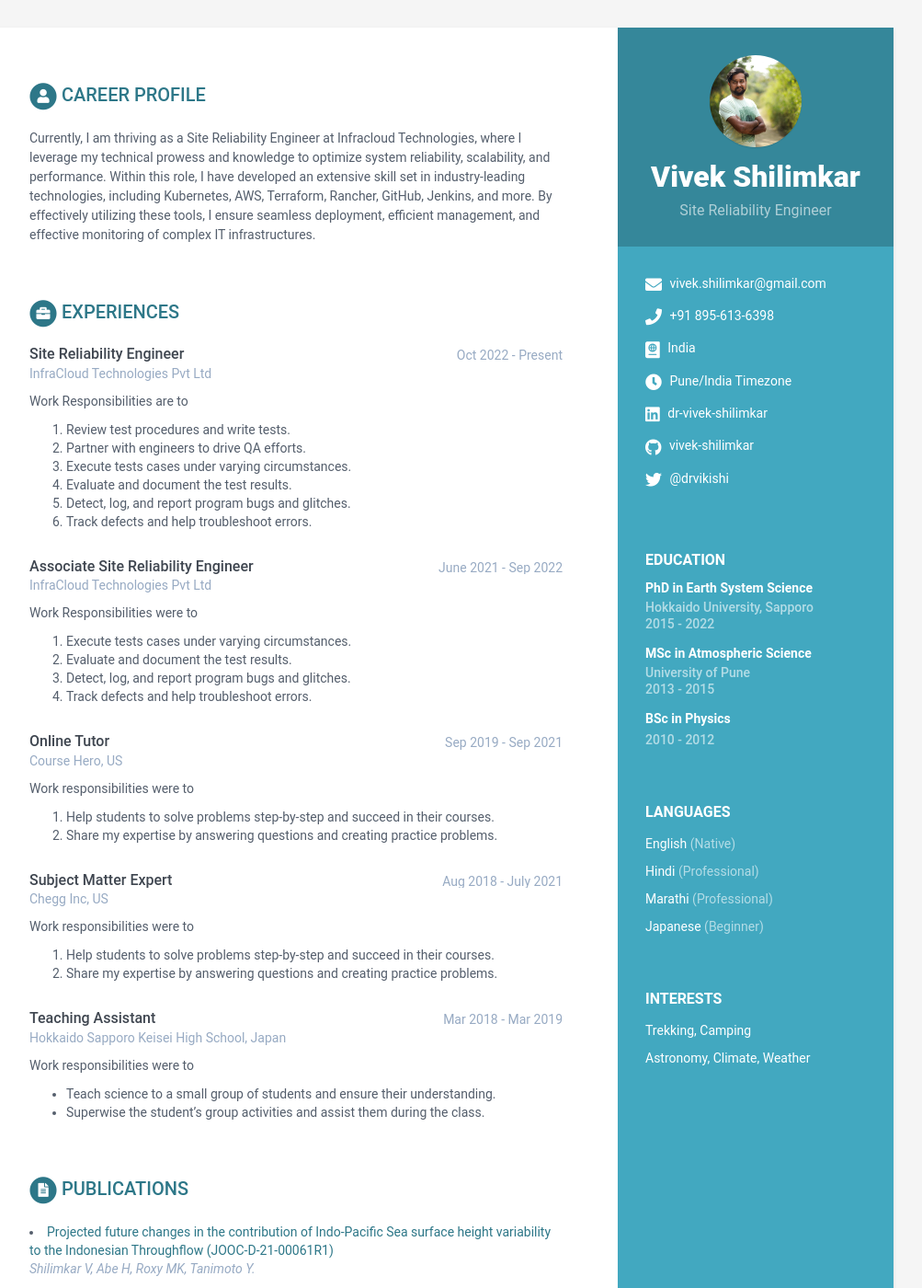
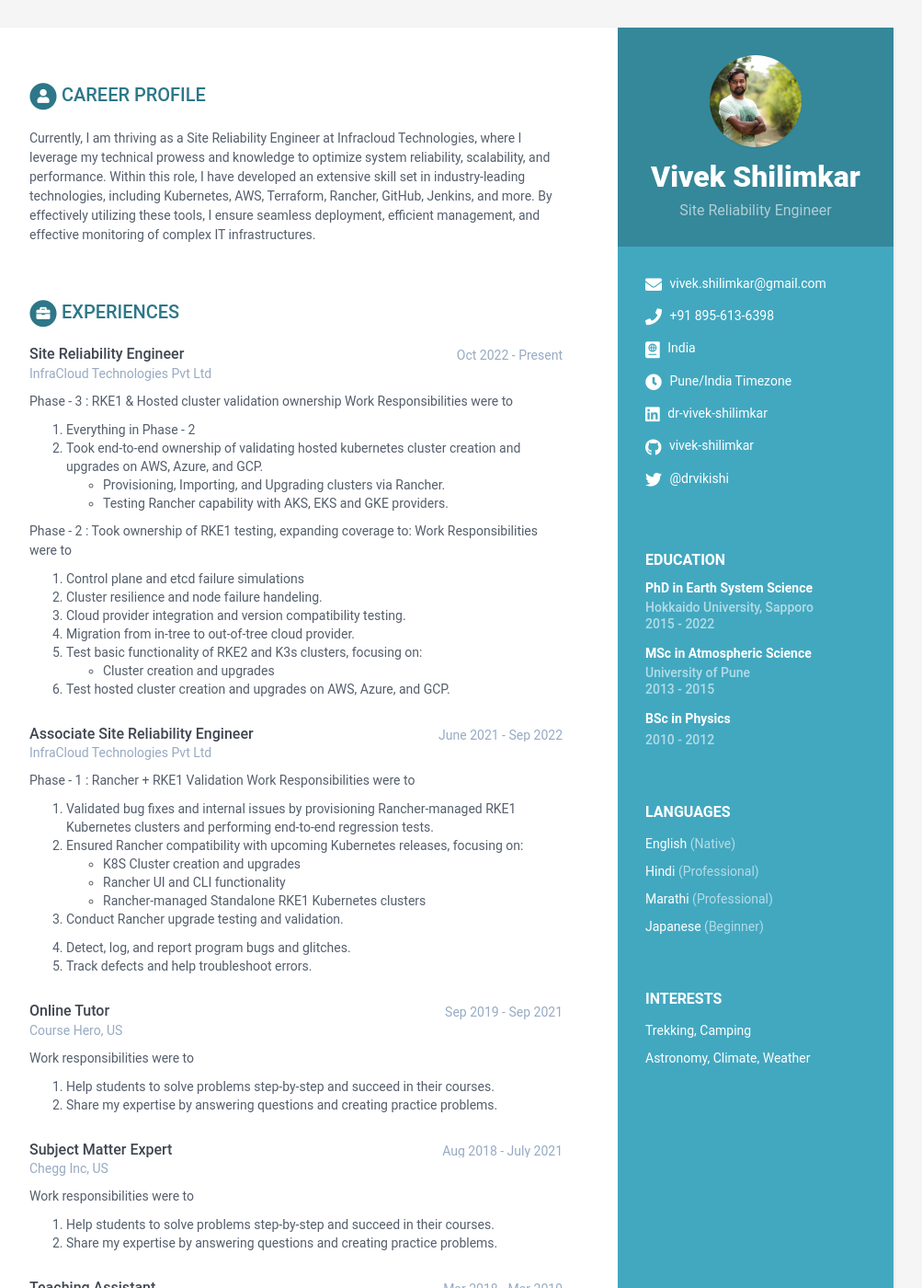
Before and after one commit to vivek-shilimkar/CV, a Jekyll site: the page built from index.html, in a window 1280 px wide and 1400 px high. Shown: the whole window at 92% size, without its empty margins (168-1171 px from the left). Built offline with Jekyll 4.4.1, drawn with Linux system fonts in a browser that asks for light colours.

Commit message:
update on april 10

```diff
--- a/_data/data.yml
+++ b/_data/data.yml
@@ -85,21 +85,37 @@ experiences:
         time: Oct 2022 - Present
         company: InfraCloud Technologies Pvt Ltd
         details: |
-          Work Responsibilities are to
-          1.	Review test procedures and write tests.
-          2.	Partner with engineers to drive QA efforts.
-          3.	Execute tests cases under varying circumstances.
-          4.	Evaluate and document the test results.
-          5.	Detect, log, and report program bugs and glitches.
-          6.	Track defects and help troubleshoot errors.
+          Phase - 3 : RKE1 & Hosted cluster validation ownership
+          Work Responsibilities were to
+          1. Everything in Phase - 2
+          2. Took end-to-end ownership of validating hosted kubernetes cluster
+             creation and upgrades on AWS, Azure, and GCP.
+             - Provisioning, Importing, and Upgrading clusters via Rancher.
+             - Testing Rancher capability with AKS, EKS and GKE providers.
+
+          Phase - 2 : Took ownership of RKE1 testing, expanding coverage to:
+          Work Responsibilities were to
+          1. Control plane and etcd failure simulations
+          2. Cluster resilience and node failure handeling.
+          3. Cloud provider integration and version compatibility testing.
+          4. Migration from in-tree to out-of-tree cloud provider.
+          5. Test basic functionality of RKE2 and K3s clusters, focusing on:
+              - Cluster creation and upgrades
+          6. Test hosted cluster creation and upgrades on AWS, Azure, and GCP.
 
       - role: Associate Site Reliability Engineer
         time: June 2021 - Sep 2022
         company: InfraCloud Technologies Pvt Ltd
         details: |
+          Phase - 1 : Rancher + RKE1 Validation
           Work Responsibilities were to
-          1.	Execute tests cases under varying circumstances.
-          2.	Evaluate and document the test results.
+          1.	Validated bug fixes and internal issues by provisioning Rancher-managed RKE1 Kubernetes clusters and performing end-to-end regression tests.
+          2.	Ensured Rancher compatibility with upcoming Kubernetes releases, focusing on:
+              - K8S Cluster creation and upgrades
+              - Rancher UI and CLI functionality
+              - Rancher-managed Standalone RKE1 Kubernetes clusters
+          3.  Conduct Rancher upgrade testing and validation.
+
           3.	Detect, log, and report program bugs and glitches.
           4.	Track defects and help troubleshoot errors.
 
```
